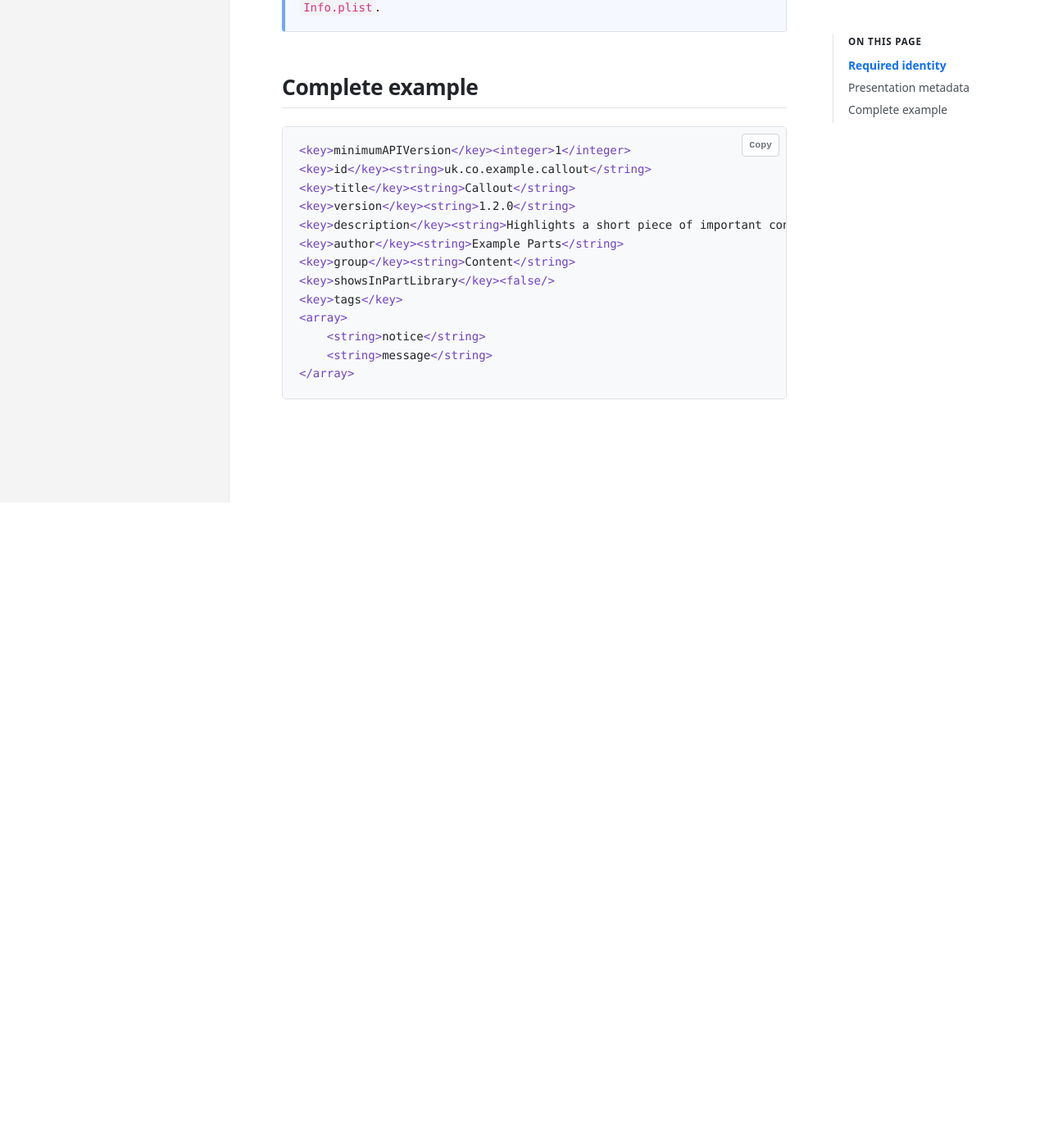
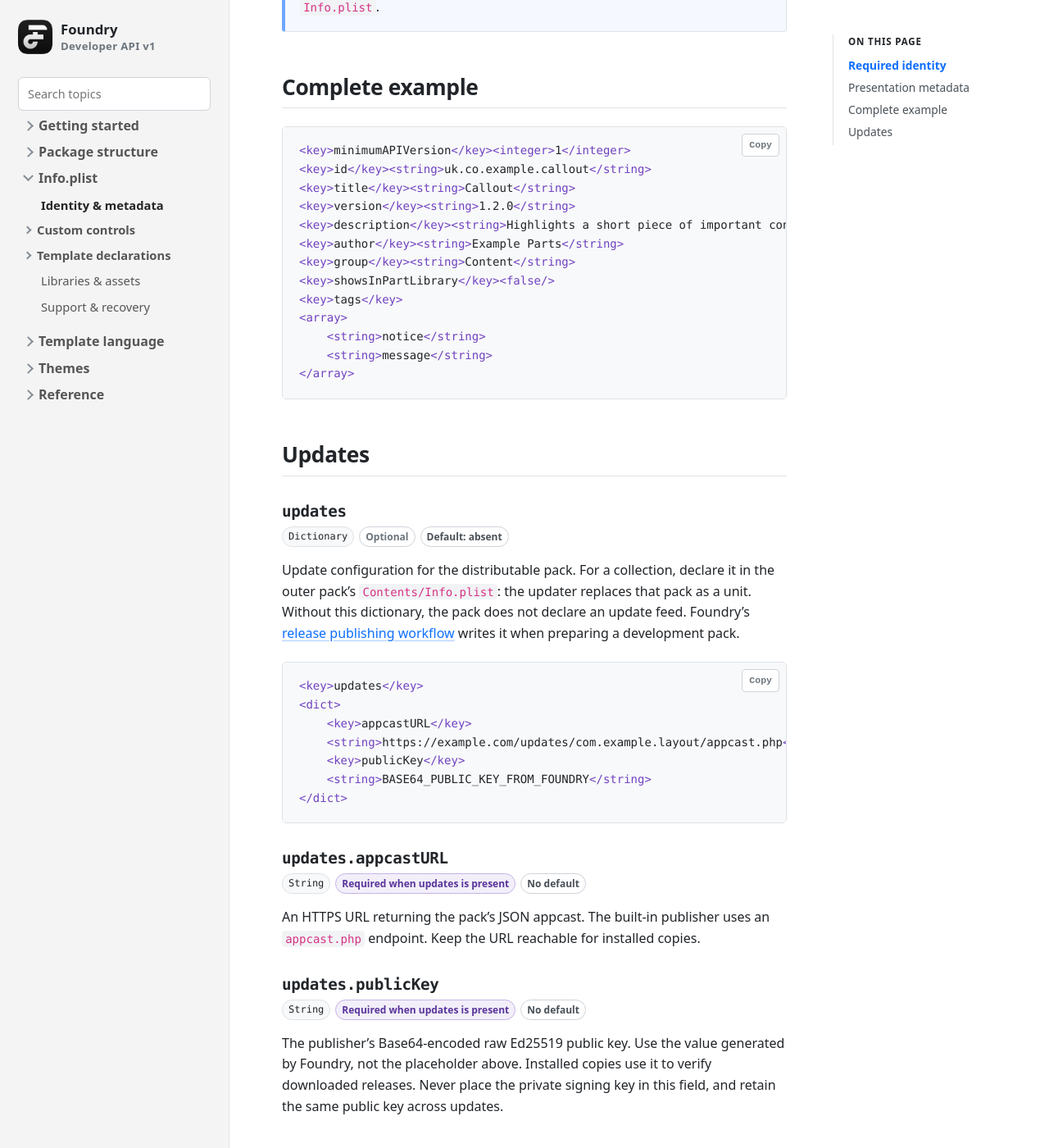
Before and after one commit to doobox/foundry-developer-api, a Jekyll site: the page built from manifest-identity.md, in a window 1280 px wide and 1400 px high, scrolled down 3665 px. Shown: the whole window at 82% size. Built offline with Jekyll 4.4.1, drawn with Linux system fonts in a browser that asks for light colours; before the commit the page ends 4278 px from its top, so only the background shows below that.

Commit message:
Document pack update publishing and appcast format

````diff
--- a/app.js
+++ b/app.js
@@ -67,7 +67,7 @@
     ] },
     { title: "Template language", links: templateLanguageLinks },
     { title: "Themes", links: [["Theme values", "theme-controls.html"], ["Theme bundles", "theme-bundles.html"]] },
-    { title: "Reference", links: [["API map", "parts.html"]] },
+    { title: "Reference", links: [["API map", "parts.html"], ["Pack updates", "pack-updates.html", [["Publishing updates", "pack-updates.html"], ["Appcast format", "pack-appcast.html"]]]] },
 ];
 
 const pageName = value => value.split("#")[0];
@@ -166,6 +166,8 @@
     "theme-controls.html": ["Themes", "theme-controls.html"],
     "theme-bundles.html": ["Themes", "theme-controls.html"],
     "parts.html": ["Reference", "parts.html"],
+    "pack-updates.html": ["Reference", "pack-updates.html"],
+    "pack-appcast.html": ["Reference", "pack-updates.html"],
 };
 
 const breadcrumbs = document.querySelector(".breadcrumbs");
--- a/manifest-identity.md
+++ b/manifest-identity.md
@@ -151,4 +151,31 @@
 </array>
 ```
 
+## Updates
+
+<h3 class="property-heading"><code>updates</code></h3>
+<div class="property-meta"><span class="property-type">Dictionary</span><span class="optional">Optional</span><span>Default: absent</span></div>
+
+Update configuration for the distributable pack. For a collection, declare it in the outer pack's `Contents/Info.plist`: the updater replaces that pack as a unit. Without this dictionary, the pack does not declare an update feed. Foundry's [release publishing workflow](pack-updates.html) writes it when preparing a development pack.
+
+```xml
+<key>updates</key>
+<dict>
+    <key>appcastURL</key>
+    <string>https://example.com/updates/com.example.layout/appcast.php</string>
+    <key>publicKey</key>
+    <string>BASE64_PUBLIC_KEY_FROM_FOUNDRY</string>
+</dict>
+```
+
+<h3 class="property-heading"><code>updates.appcastURL</code></h3>
+<div class="property-meta"><span class="property-type">String</span><span class="required">Required when updates is present</span><span>No default</span></div>
+
+An HTTPS URL returning the pack's JSON appcast. The built-in publisher uses an `appcast.php` endpoint. Keep the URL reachable for installed copies.
+
+<h3 class="property-heading"><code>updates.publicKey</code></h3>
+<div class="property-meta"><span class="property-type">String</span><span class="required">Required when updates is present</span><span>No default</span></div>
+
+The publisher's Base64-encoded raw Ed25519 public key. Use the value generated by Foundry, not the placeholder above. Installed copies use it to verify downloaded releases. Never place the private signing key in this field, and retain the same public key across updates.
+
 {% endraw %}
````
Also changed, not shown: pack-appcast.md (added, +55 -0 lines), pack-updates.md (added, +56 -0 lines).
